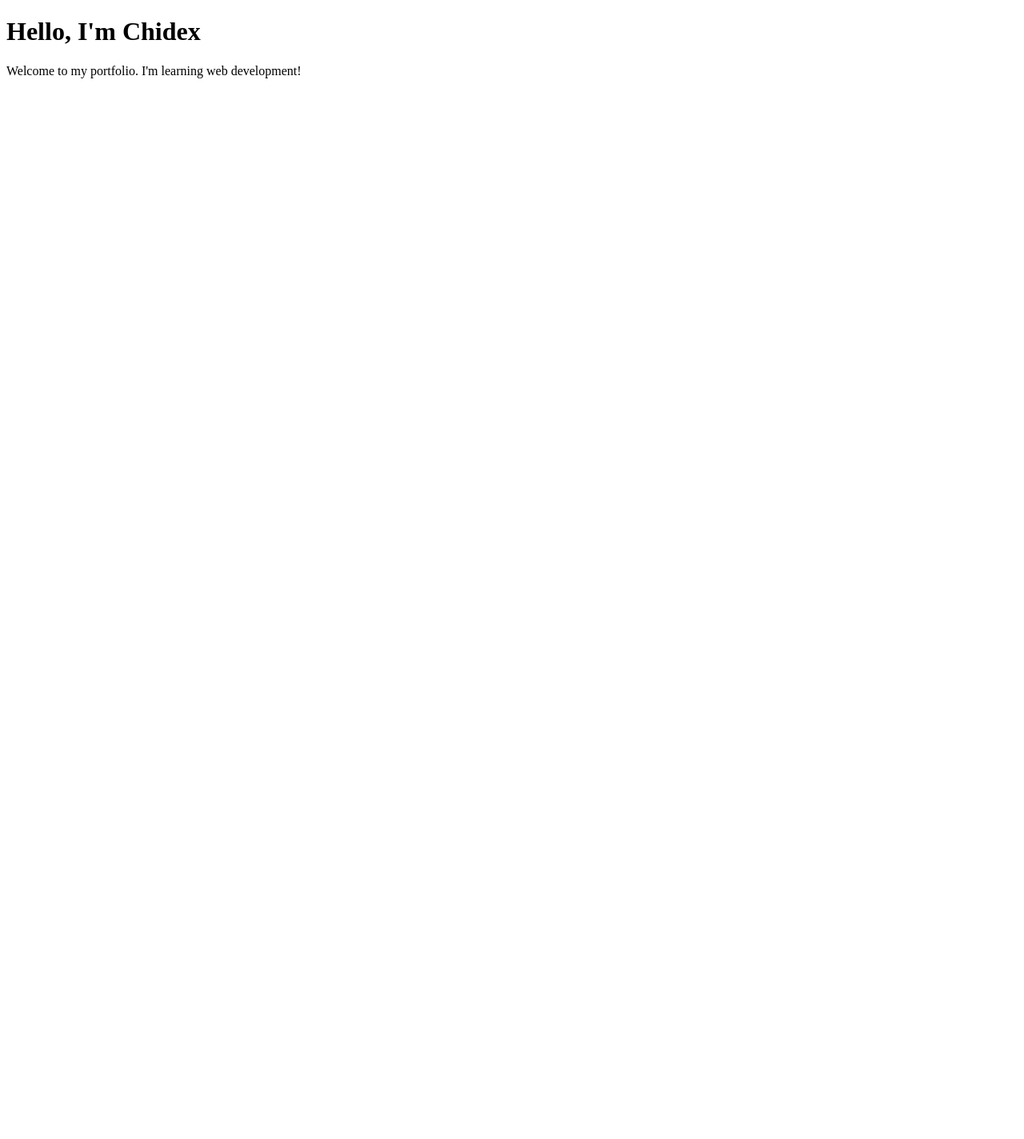
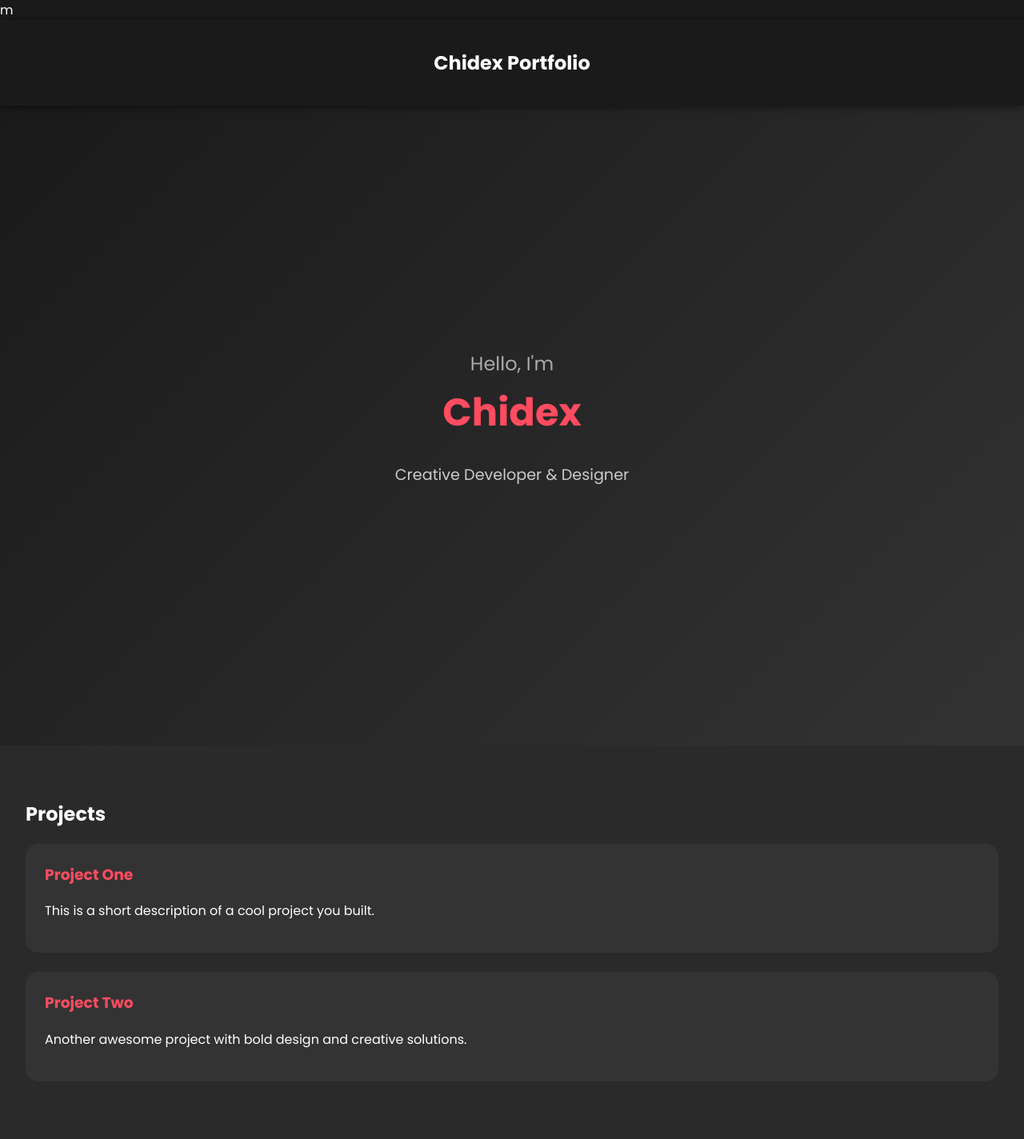
Before and after one commit to chidex20/My-portfolio-, a plain HTML site: page Index. htmlindex.html in a window 1280 px wide. Shown: the whole page at 80% size. Before the commit the page ends 800 px from the top, so only its background shows below. Drawn offline with Linux system fonts and the light colour scheme.

Commit message:
Updated design to bold layout

```diff
--- a/Index. htmlindex.html
+++ b/Index. htmlindex.html
@@ -1,10 +1,106 @@
-<!DOCTYPE html>
-<html>
+
+m<!DOCTYPE html>
+<html lang="en">
 <head>
-    <title>My Portfolio</title>
+  <meta charset="UTF-8" />
+  <meta name="viewport" content="width=device-width, initial-scale=1.0" />
+  <title>Chidex Portfolio</title>
+  <link href="https://fonts.googleapis.com/css2?family=Poppins:wght@400;700&display=swap" rel="stylesheet">
+  <style>
+    body {
+      margin: 0;
+      font-family: 'Poppins', sans-serif;
+      background: #1a1a1a;
+      color: #ffffff;
+    }
+
+    header {
+      position: sticky;
+      top: 0;
+      background: #1a1a1a;
+      padding: 1rem 2rem;
+      text-align: center;
+      box-shadow: 0 2px 10px rgba(0,0,0,0.5);
+      z-index: 1000;
+    }
+
+    .hero {
+      height: 100vh;
+      display: flex;
+      flex-direction: column;
+      justify-content: center;
+      align-items: center;
+      background: linear-gradient(135deg, #1a1a1a, #333);
+      text-align: center;
+    }
+
+    .hero span {
+      font-size: 1.5rem;
+      color: #aaa;
+    }
+
+    .hero h1 {
+      font-size: 3rem;
+      font-weight: 800;
+      color: #ff4c60;
+      margin: 0.5rem 0;
+    }
+
+    .hero p {
+      font-size: 1.2rem;
+      color: #ccc;
+    }
+
+    .projects {
+      padding: 3rem 2rem;
+      background: #2a2a2a;
+    }
+
+    .project-card {
+      background: #333;
+      padding: 1.5rem;
+      border-radius: 1rem;
+      margin-bottom: 1.5rem;
+      transition: transform 0.3s ease, box-shadow 0.3s ease;
+    }
+
+    .project-card:hover {
+      transform: scale(1.05);
+      box-shadow: 0 10px 20px rgba(255, 76, 96, 0.3);
+    }
+
+    .project-card h3 {
+      margin-top: 0;
+      color: #ff4c60;
+    }
+  </style>
 </head>
 <body>
-    <h1>Hello, I'm Chidex</h1>
-    <p>Welcome to my portfolio. I'm learning web development!</p>
+
+  <header>
+    <h2>Chidex Portfolio</h2>
+  </header>
+
+  <section class="hero">
+    <span>Hello, I'm</span>
+    <h1>Chidex</h1>
+    <p>Creative Developer & Designer</p>
+  </section>
+
+  <section class="projects">
+    <h2>Projects</h2>
+
+    <div class="project-card">
+      <h3>Project One</h3>
+      <p>This is a short description of a cool project you built.</p>
+    </div>
+
+    <div class="project-card">
+      <h3>Project Two</h3>
+      <p>Another awesome project with bold design and creative solutions.</p>
+    </div>
+
+  </section>
+
 </body>
 </html>
```
